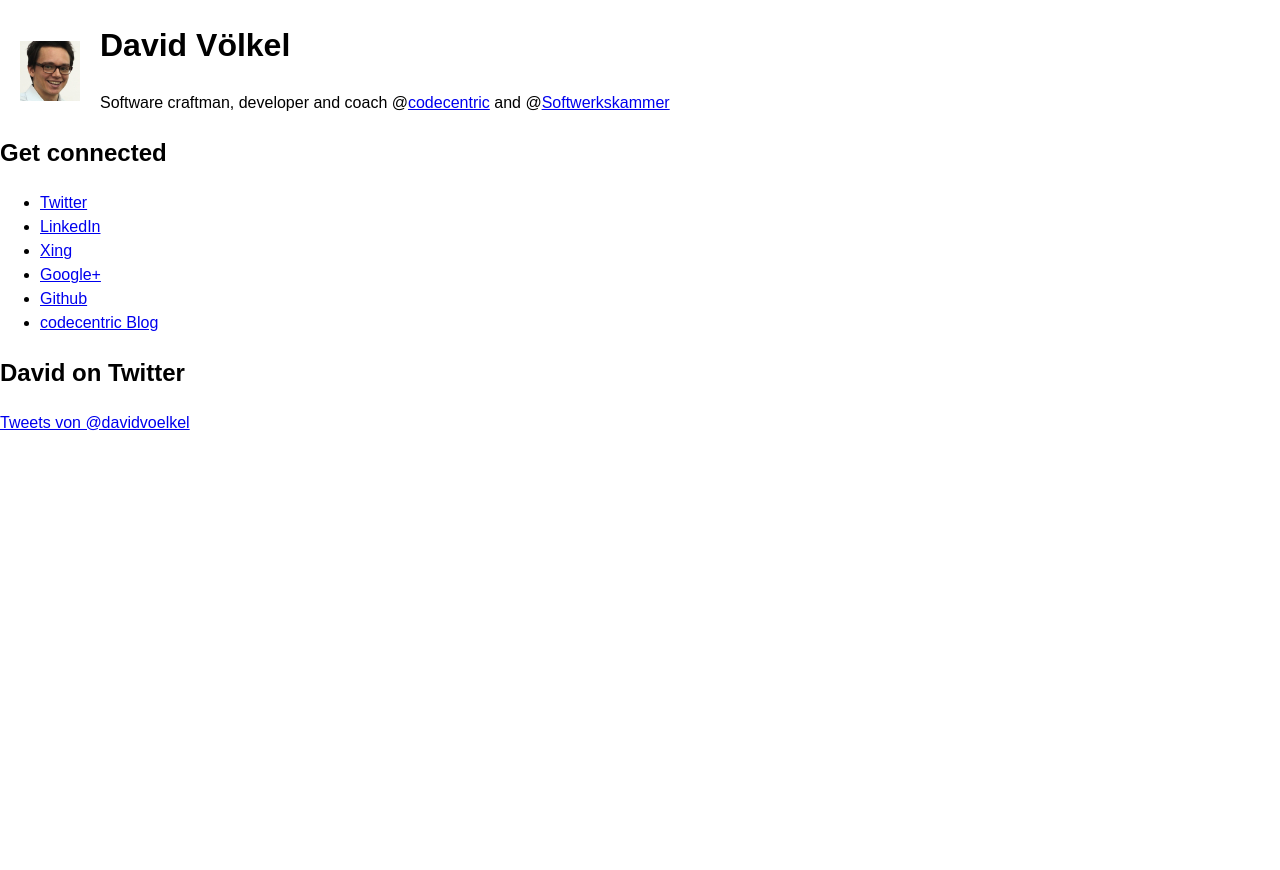
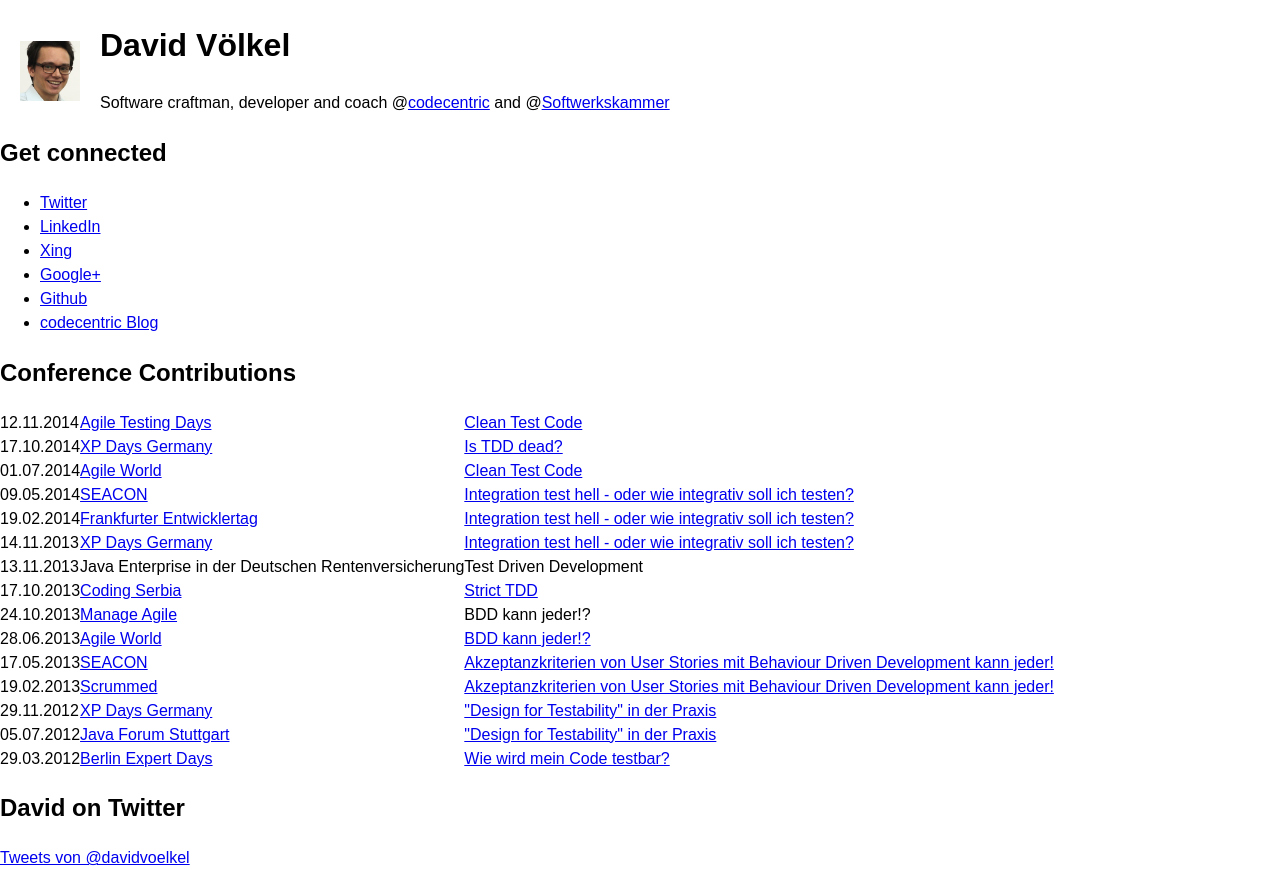
Before and after one commit to davidvoelkel/homepage, a plain HTML site: page davidvoelkel/index.html in a window 1280 px wide. Before the commit the page ends 800 px from the top, so only its background shows below. Drawn offline with Linux system fonts and the light colour scheme.

Commit message:
conference contributions

```diff
--- a/davidvoelkel/index.html
+++ b/davidvoelkel/index.html
@@ -68,6 +68,86 @@
 		</nav>
 	</div>
 	<div>
+        <h2>Conference Contributions</h2>
+		<table>
+		        <tr>
+		                <td>12.11.2014</td>
+		                <td><a href="http://www.agiletestingdays.com">Agile Testing Days</a></td>
+		                <td><a href="http://www.agiletestingdays.com/session/clean-test-code/">Clean Test Code</a></td>
+		        </tr>
+		        <tr>
+		                <td>17.10.2014</td>
+		                <td><a href="http://www.xpdays.de">XP Days Germany</a></td>
+		                <td><a href="http://www.xpdays.de/2014/sessions/059-is-tdd-dead.html">Is TDD dead?</a></td>
+		        </tr>
+		        <tr>
+		                <td>01.07.2014</td>
+		                <td><a href="http://www.agileworld.de">Agile World</a></td>
+		                <td><a href="http://www.agileworld.de/content/clean-test-code">Clean Test Code</a></td>
+		        </tr>
+		        <tr>
+		                <td>09.05.2014</td>
+		                <td><a href="http://www.sea-con.de">SEACON</a></td>
+		                <td><a href="http://www.sea-con.de/nc/seacon2014/konferenz/konferenzprogramm/conference-detail/integration-test-hell-oder-wie-integrativ-soll-ich-testen.html">Integration test hell - oder wie integrativ soll ich testen?</a></td>
+		        </tr>
+		        <tr>
+		                <td>19.02.2014</td>
+		                <td><a href="https://entwicklertag.de/frankfurt/2014">Frankfurter Entwicklertag</a></td>
+		                <td><a href="https://entwicklertag.de/frankfurt/2014/session/integration-test-hell-oder-wie-integrativ-soll-ich-testen">Integration test hell - oder wie integrativ soll ich testen?</a></td>
+		        </tr>
+		        <tr>
+		                <td>14.11.2013</td>
+		                <td><a href="http://www.xpdays.de/2013">XP Days Germany</a></td>
+		                <td><a href="http://www.xpdays.de/2013/sessions/098-vortrag-integration-test-hell-oder-wie-integrativ-soll-ich-testen.html">Integration test hell - oder wie integrativ soll ich testen?</a></td>
+		        </tr>
+		        <tr>
+		                <td>13.11.2013</td>
+		                <td>Java Enterprise in der Deutschen Rentenversicherung</td>
+		                <td>Test Driven Development</td>
+		        </tr>
+		        <tr>
+		                <td>17.10.2013</td>
+		                <td><a href="http://codingserbia.com/2013">Coding Serbia</a></td>
+		                <td><a href="http://www.youtube.com/watch?v=NconYeZCxbg">Strict TDD</a></td>
+		        </tr>
+		        <tr>
+		                <td>24.10.2013</td>
+		                <td><a href="http://www.manage-agile.de">Manage Agile</a></td>
+		                <td>BDD kann jeder!?</td>
+		        </tr>
+		        <tr>
+		                <td>28.06.2013</td>
+		                <td><a href="http://2013.agileworld.de">Agile World</a></td>
+		                <td><a href="http://2013.agileworld.de/content/bdd-kann-jeder">BDD kann jeder!?</a></td>
+		        </tr>
+		        <tr>
+		                <td>17.05.2013</td>
+		                <td><a href="http://www.sigs-datacom.de/seacon2013/konferenz">SEACON</a></td>
+		                <td><a href="http://www.sigs-datacom.de/seacon2013/konferenz/conference-detail/akzeptanzkriterien-von-user-stories-mit-behaviour-driven-development-kann-jeder.html">Akzeptanzkriterien von User Stories mit Behaviour Driven Development kann jeder!</a></td>
+		        </tr>
+		        <tr>
+		                <td>19.02.2013</td>
+		                <td><a href="https://www.xing.com/events/scrummed-2013-konferenz-scrum-agile-softwareentwicklung-medizintechnik-1111225">Scrummed</a></td>
+				<td><a href="http://cdn1.hlmc.de/files/scrummed/site/Abstracts2013/Codecentric_Thols_Akzeptanzkriterien.pdf">Akzeptanzkriterien von User Stories mit Behaviour Driven Development kann jeder!</a></td>
+		        </tr>
+		        <tr>
+		                <td>29.11.2012</td>
+		                <td><a href="http://www.xpdays.de/twiki/bin/view/XPDays2012">XP Days Germany</a></td>
+		                <td><a href="http://www.xpdays.de/twiki/bin/view/XPDays2012/DesignForTestabilityInDerPraxis">"Design for Testability" in der Praxis</a></td>
+		        </tr>
+		        <tr>
+		                <td>05.07.2012</td>
+		                <td><a href="http://alt.java-forum-stuttgart.de/jfs/2012">Java Forum Stuttgart</a></td>
+		                <td><a href="http://alt.java-forum-stuttgart.de/jfs/2012/abstracts.html#A4">"Design for Testability" in der Praxis</a></td>
+		        </tr>
+		        <tr>
+		                <td>29.03.2012</td>
+		                <td><a href="http://bed-con.org/2012">Berlin Expert Days</a></td>
+		                <td><a href="http://bed-con.org/2012/talks/wie-wird-mein-code-testbar">Wie wird mein Code testbar?</a></td>
+		        </tr>
+		</table>
+	</div>
+	<div>
 	    <h2>David on Twitter</h2>
 		<a class="twitter-timeline" href="https://twitter.com/davidvoelkel" data-widget-id="511233506647621632">Tweets von @davidvoelkel</a>
 <script>!function(d,s,id){var js,fjs=d.getElementsByTagName(s)[0],p=/^http:/.test(d.location)?'http':'https';if(!d.getElementById(id)){js=d.createElement(s);js.id=id;js.src=p+"://platform.twitter.com/widgets.js";fjs.parentNode.insertBefore(js,fjs);}}(document,"script","twitter-wjs");</script>
```
